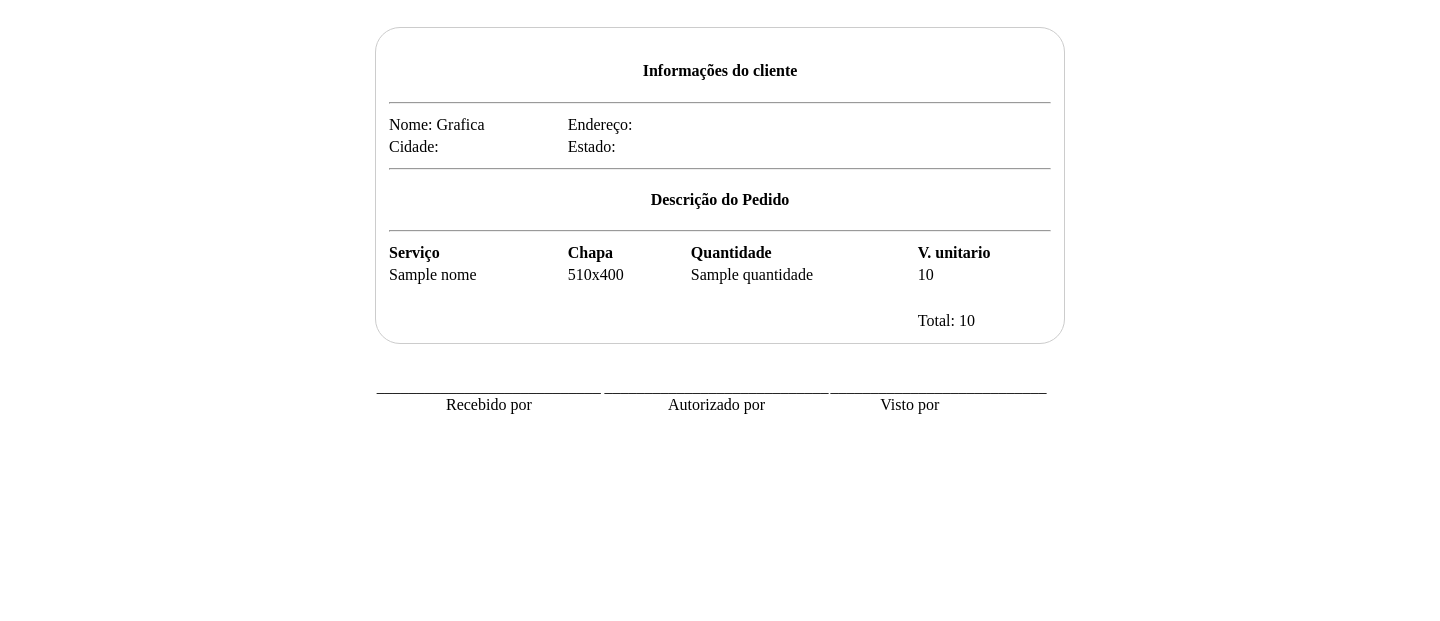
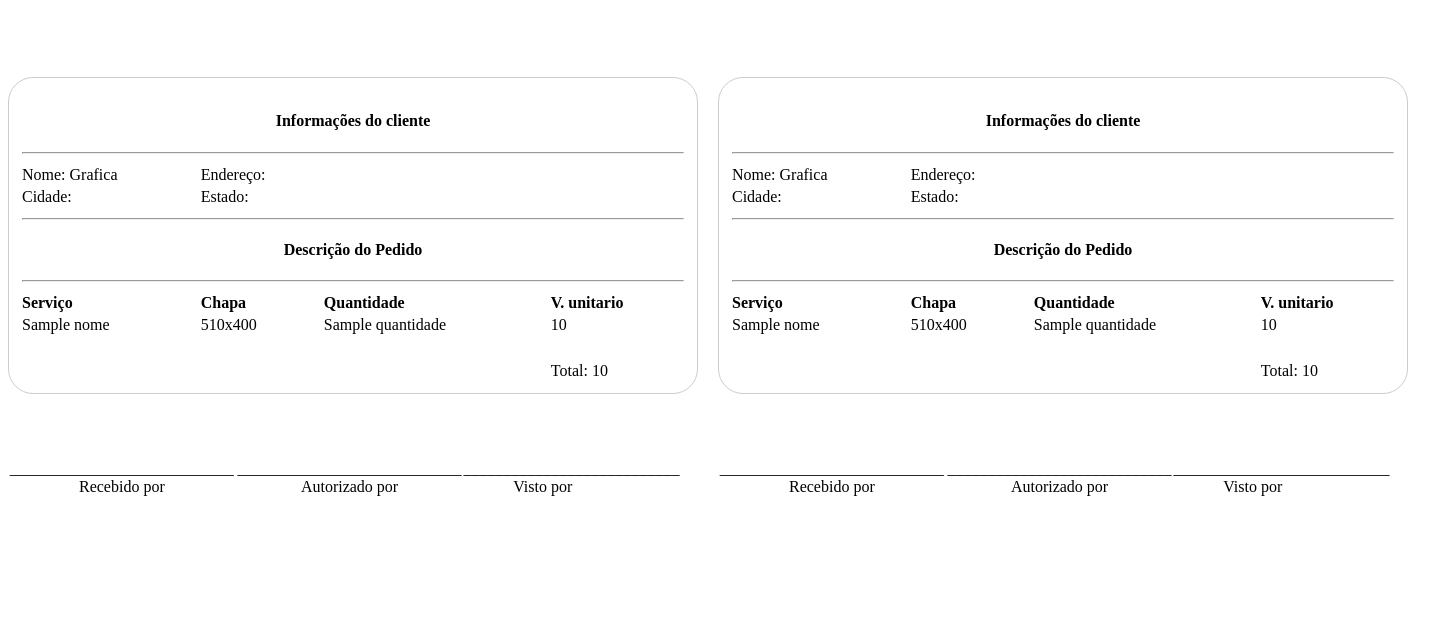
Before and after one commit to jona04/invista-backend, a Django app: template core/templates/layout_recibo.html in a window 1440 px wide. Shown: the part 179-800 px from the top of the page. Run offline with Django 3.2, Linux system fonts and the light colour scheme; data comes from the database, SQL or seed files in the repository; the template is opened without the code that fills it: values that come from a table or form of the project are taken from there, most other values are stand-ins (such as "Sample title", 1, 10 or a date in 2020).

Commit message:
invista site first

```diff
--- a/core/templates/layout_recibo.html
+++ b/core/templates/layout_recibo.html
@@ -7,6 +7,9 @@
 <title>Nota de Entrega Invista</title>
 <style type="text/css">
 
+body{
+    width:1400px;
+}
 tr {
     border: 1px solid #000;
 }
@@ -15,7 +18,7 @@ tr {
     border: 1px solid #ccc;
     border-radius: 25px;
     padding:10px;
-    margin:30px 0 0 0;
+    margin:80px 0 0 0;
 }
 
 #topo_esq {
@@ -30,10 +33,16 @@ tr {
     border: 1px solid #ccc;
     height:150px;
 }
-#boleto_parceiro{
+#fundo1{
     width: 690px;
-    margin:0 auto 0 auto;
+    float:left;
 }
+
+#fundo2{
+    width: 690px;
+    float:right;
+}
+
 img{
     float:left;
     margin-top:20px;
@@ -42,12 +51,14 @@ img{
 #titulo {
   font-weight: bold;
 }
-
+#assinatura{
+    margin-top:50px;
+}
 </style>
 </head>
 
 <body>
-<div id="boleto_parceiro">
+<div id="fundo1">
 
     <img  height="150" src="https://tbrindes.s3-sa-east-1.amazonaws.com/Captura+de+Tela+2019-10-21+às+22.50.44.png" alt="Invista Publicidade Grafica e Editora" />
     <br/>
@@ -126,10 +137,97 @@ img{
         <td>Total: {{valor_total }} </td>
     </tr>
     </table>
-    <br>
-    <p style="width:33%; float:left;" align="center">____________________________<br>Recebido por</p>
-    <p style="width:33%; float:left;" align="center">____________________________<br>Autorizado por</p>
-    <p style="width:23%; float:left; " align="center">___________________________<br>Visto por</p>
+    <div id="assinatura">
+        <p style="width:33%; float:left;" align="center">____________________________<br>Recebido por</p>
+        <p style="width:33%; float:left;" align="center">____________________________<br>Autorizado por</p>
+        <p style="width:23%; float:left; " align="center">___________________________<br>Visto por</p>
+    </div>
+</div>
+
+<div id="fundo2">
+
+    <img  height="150" src="https://tbrindes.s3-sa-east-1.amazonaws.com/Captura+de+Tela+2019-10-21+às+22.50.44.png" alt="Invista Publicidade Grafica e Editora" />
+    <br/>
+
+    <table id="topo_esq">
+        <tr>
+        <td align="center" colspan="3">
+            <p>Invista Publicidade, Eventos e Editora Gráfica LTDA.<br>
+                Rua doutor Area Leão, 735 - Centro Norte<br>
+                Telefone para contato: (86) 3221-0215
+                <br>
+                CEP: 64000-310- Teresina Piauí
+                <br>
+                CNPJ: 07.251.676/0001-05
+
+            </p>
+        </td>
+    </tr>
+
+    </table>
+
+    <table id="topo_dir">
+        <tr>
+        <td align="center" colspan="4">
+            <p>Nota de Entrega<br>
+                Data: <br>{{dia}} / {{mes}} / {{ano}}
+            </p>
+        </td>
+    </tr>
+
+    </table>
+
+    <table id="corpo">
+    <tr>
+        <td align="center" colspan="4"><h4>Informações do cliente</h4> <hr></td>
+    </tr>
+    <tr>
+        <td>Nome: {{cliente}} </td>
+        <td>Endereço: </td>
+    </tr>
+
+    <tr>
+        <td>Cidade:</td>
+        <td>Estado: </td>
+    </tr>
+
+
+    <tr>
+    <td align="center" colspan="4"><hr><h4>Descrição do Pedido</h4> <hr></td>
+
+    </tr>
+
+    <tr id="titulo">
+        <td>Serviço</td>
+        <td>Chapa</td>
+        <td>Quantidade</td>
+        <td>V. unitario</td>
+    </tr>
+
+    <tr>
+        <td>{{ nome }} </td>
+        <td>{{ chapa }} </td>
+        <td>{{quantidade }} </td>
+        <td>{{valor_unidade }} </td>
+    </tr>
+        <tr><td></td></tr>
+        <tr><td></td></tr>
+        <tr><td></td></tr>
+        <tr><td></td></tr>
+        <tr><td></td></tr>
+        <tr><td></td></tr>
+        <tr>
+        <td></td>
+        <td></td>
+        <td></td>
+        <td>Total: {{valor_total }} </td>
+    </tr>
+    </table>
+    <div id="assinatura">
+        <p style="width:33%; float:left;" align="center">____________________________<br>Recebido por</p>
+        <p style="width:33%; float:left;" align="center">____________________________<br>Autorizado por</p>
+        <p style="width:23%; float:left; " align="center">___________________________<br>Visto por</p>
+    </div>
 </div>
 </body>
 </html>
```
